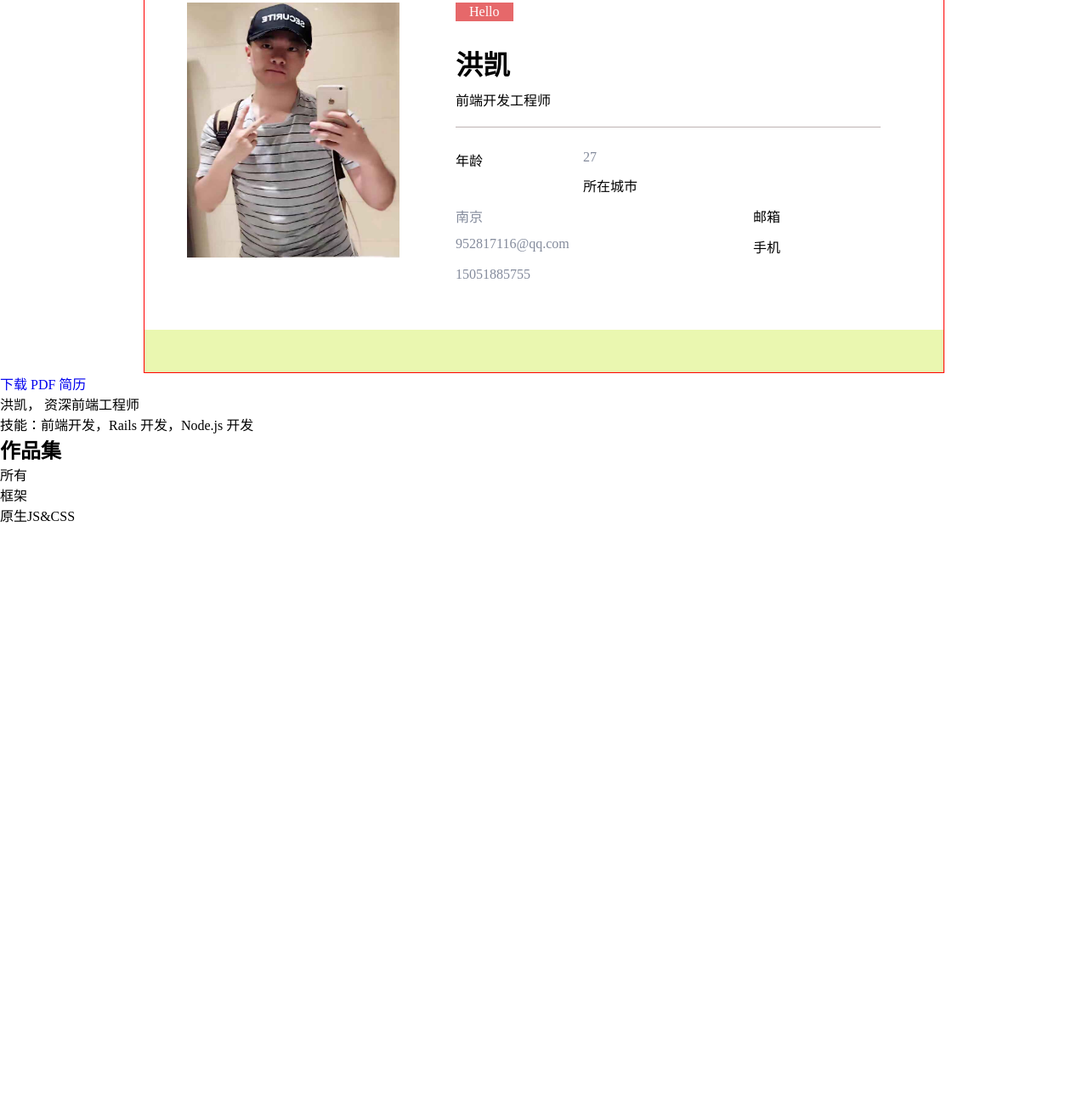
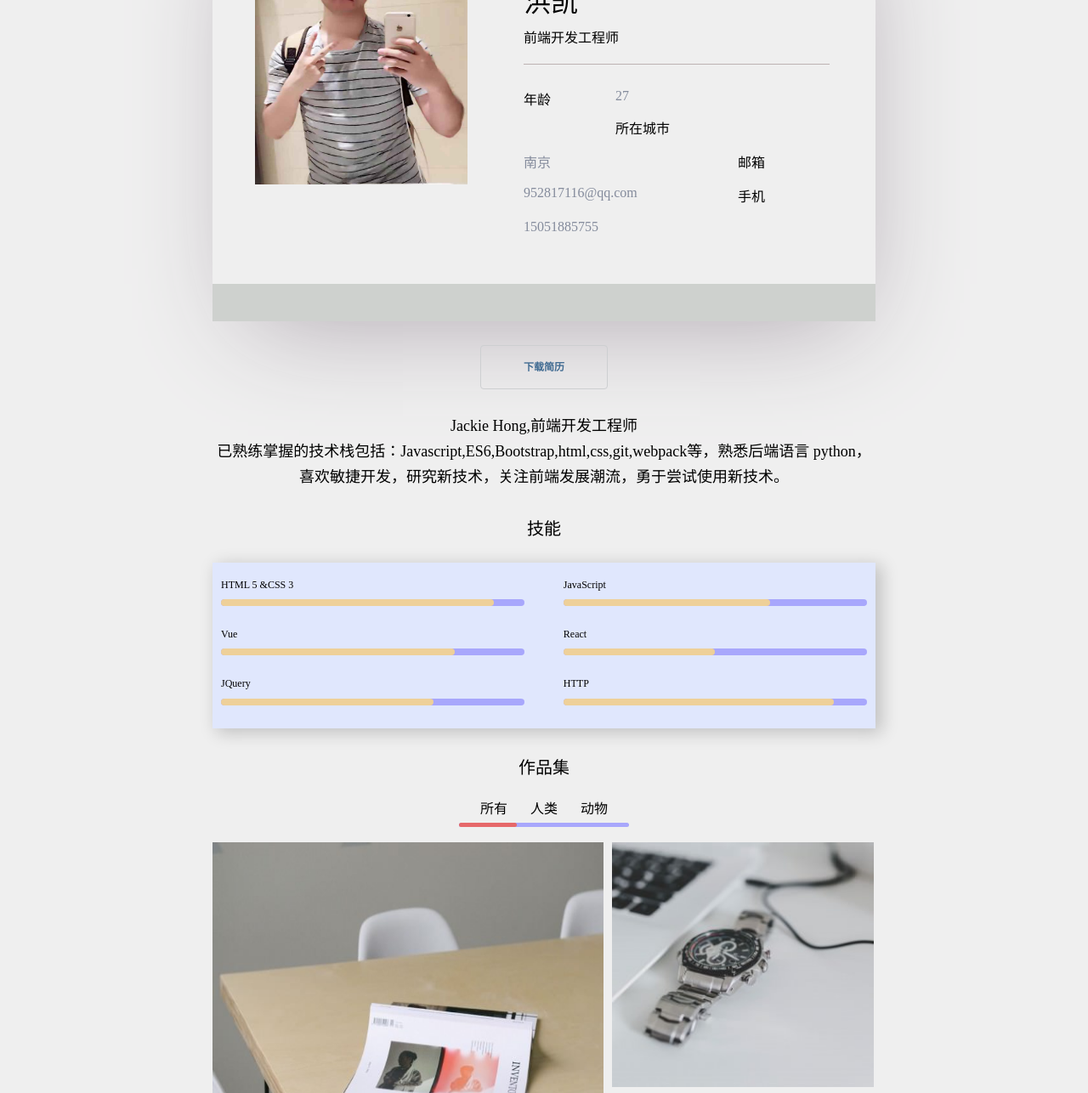
Before and after one commit to hongkai27/git-demo-1, a plain HTML site: page jianli.html in a window 1280 px wide. Shown: the part 448-1734 px from the top of the page at 85% size. Before the commit the page ends 1066 px from the top, so only its background shows below. Drawn offline with Linux system fonts and the light colour scheme.

Commit message:
完善简历

```diff
--- a/jianli.css
+++ b/jianli.css
@@ -5,6 +5,12 @@
   }
   a{
       text-decoration: none;
+  }
+  ul{
+    list-style: none;
+  }
+  h1,h2,h3, h4,h5,h6{
+      font-weight: normal;
   }
   *{
       margin: 0;
@@ -29,6 +35,7 @@
   }
   body{
       margin: 0;
+      background:#EFEFEF;
   }
   .topinner{
       padding-left: 16px;
@@ -47,7 +54,6 @@
       padding-bottom: 3px;
   }
   .topNavBar nav ul{
-      list-style: none;
       padding: 0;
       margin: 0;
   }
@@ -67,11 +73,11 @@
       display: block;
   }
   .topNavBar nav ul>li>a:hover{
-    border-bottom: 3px solid rgb(198, 241, 230);
+      border-bottom: 3px solid rgb(180, 145, 145);
   }
   .banner{
       height: 400px;
-      background-image: url(./img/wallhaven-191840.jpg);
+      background-image: url(img/wallhaven-280512.jpg);
       background-position: center center;
       background-size: cover;
   }
@@ -80,16 +86,16 @@
       background-color: rgba(0, 0, 0, 0.2)
   }
   .usercard{
-      border: 1px solid red;
-      max-width: 940px;
+      max-width: 780px;
       margin-left: auto;
       margin-right: auto;
+      box-shadow: 8px 32px 120px -34px rgba(173,164,173,1);
   }
   .usercard .welcome{
-      background-color: #e6686a;
+      background-color: #a1add1;
       color: white;
-      padding: 2px 16px;
-      line-height: 18px;
+      padding: 9px 16px;
+      line-height: 16px;
       display: inline-block;
       margin-bottom: 10px;
   }
@@ -99,7 +105,7 @@
   .usercard .text{
       float: left;
       padding-left: 66px;
-      width: 500px;
+      width: 360px;
   }
   .usercard .text h1{
       margin-top: 16px;
@@ -109,8 +115,8 @@
     padding: 50px;
 }
 .usercard svg{
-    width: 36px;
-    height: 36px;
+    width: 27px;
+    height: 27px;
     fill: rgb(119, 112, 112);
     vertical-align: top;
 }
@@ -125,27 +131,157 @@ hr{
 .usercard dt{
     float: left;
     width: 30%;
-    padding: 6px 0;
+    padding: 8px 0;
     font-size: 16px;
 }
 .usercard dd{
     float: left;
     width: 70%;
-    padding: 6px 0;
+    padding: 8px 0;
     color: #848b9c;
 }
 .usercard  footer.media{
-    background-color: #eaf7b0;
+    background-color: #ced1ce;
     text-align: center;
 }
 .usercard  footer.media a{
     display: inline-block;
     border-radius: 50%;
-    width: 40px;
+    width: 45px;
     line-height: 30px;
     padding: 5px 0;
     margin: 2px 27px;
 }
 .usercard  footer.media a:hover{
-    background: rgb(143, 202, 219);
+    background: rgb(170, 188, 216);
 }
+body .introduce{
+    margin-top:-85px;
+}
+.introduce .downloadjianli{
+    font-size: 12px;
+    font-weight: bold;
+    line-height: 16px;
+    display: inline-block;
+    padding: 17px 50px;
+    color: #406b92;
+    border:1px solid #cdcfd1;
+    border-radius: 4px;
+    margin:28px 0;
+}
+.introduce .downloadjianliwai{
+    text-align: center;
+}
+.introduce .downloadjianli:hover{
+    box-shadow: 6px 4px 19px 1px rgba(0,0,0,0.31);
+    transition: box-shadow 0.4s;
+}
+.introduce .selfIntroduction{
+    max-width: 780px;
+    margin-left: auto;
+    margin-right: auto;
+    text-align: center;
+    line-height: 30px;
+    font-size: 18px;
+}
+.skills,
+.portfolio{
+    max-width: 780px;
+    margin-left: auto;
+    margin-right: auto;
+    margin-top: 30px;
+}
+.skills h2,
+.portfolio h2{
+    text-align: center;
+    font-size: 20px;
+}
+.skills .skillslist{
+    background: rgb(224, 231, 253);
+    box-shadow: 6px 4px 19px 1px rgba(0,0,0,0.2);
+    padding:20px 10px 0;
+    margin-top: 27px;
+}
+.skills .skillslist>li{
+    float: left;
+    width: 47%;
+    box-sizing: border-box;
+}
+.skills .progressBar{
+    height: 8px;
+    background:  rgb(168, 167, 252);
+    border-radius: 6px;
+    margin: 10px 0 27px;
+}
+.skills .progressBar .progress{
+    background: #eed099;
+    width: 70%;
+    height: 100%;
+    border-radius: 6px;
+}
+.skills .skillslist>li:nth-child(even){
+    float: right;
+}
+.skills h4{
+    font-size: 12px;
+    line-height: 1.1;
+}
+.portfolio{
+    text-align: center;
+}
+.portfolio .portfoliolist{
+    display: inline-block;
+    vertical-align: top;
+}
+.portfolio .portfoliolist>li{
+    float: left;
+    margin-left: 27px;
+    cursor: default;
+}
+.portfolio .portfoliolist>li:nth-child(1){
+    margin-left: 0;
+}
+.portfolio nav{
+    display: inline-block;
+    vertical-align: top;
+    width: 200px;
+    margin-top: 22px;
+}
+.portfolio .bar{
+    background:  rgb(168, 167, 252);
+    height: 5px;
+    margin-top: 6px;
+    border-radius: 6px;
+    margin-bottom: 18px;
+}
+.portfolio .bar .bar-inner{
+    height: 100%;
+    border-radius: 6px;
+    margin-left: 0;
+    width: 68px;
+    background: #e6686a;
+    transition: all 0.3s;
+}
+.portfolio  .bar.state-1 .bar-inner{
+    margin-left: 0;
+    width: 68px;
+    background: #e6686a;
+}
+.portfolio .bar.state-2 .bar-inner{
+    background: #e6686a;
+    margin-left: 68px;
+    width: 55px;
+}
+.portfolio .bar.state-3 .bar-inner{
+    background: #e6686a;
+    margin-left: 125px;
+    width: 75px;
+}
+.portfolio .works{
+    position: relative;
+    height: 597px;
+}
+.portfolio .works .big,
+.portfolio .works .small{
+    position: absolute;
+}
--- a/jianli.html
+++ b/jianli.html
@@ -38,7 +38,7 @@
       <div class="banner">
         <div class="mask"></div>
       </div>
-    <main>
+    <main class="introduce">
       <div class="usercard">
         <div class="pictureandtext clearfix">
          <div class="picture">
@@ -89,33 +89,99 @@
               </a>
           </footer>
       </div>
+      <p class="downloadjianliwai">
+        <a class="downloadjianli" href="./jianli.html" target="_blank" download>下载简历</a>
+      </p>
+      <p class="selfIntroduction">
+        Jackie Hong,前端开发工程师<br>
+        已熟练掌握的技术栈包括：Javascript,ES6,Bootstrap,html,css,git,webpack等，熟悉后端语言
+        python，喜欢敏捷开发，研究新技术，关注前端发展潮流，勇于尝试使用新技术。
+      </p>
+    </main>
+    <section class="skills">
+        <h2>技能</h2>
+          <ul class="skillslist clearfix">
+            <li>
+              <h4>
+              HTML 5 &AMP;CSS 3
+              </h4>
+              <div class="progressBar">
+                <div class="progress" style="width: 90%;"></div>
               </div>
-
-      <a class="button" href="#">下载 PDF 简历</a>
-
-      <p>
-        洪凯， 资深前端工程师<br>
-        技能：前端开发，Rails 开发，Node.js 开发
-      </p>
-
-    </main>
-    <section>
+            </li>
+            <li>
+              <h4>
+                JavaScript
+              </h4>
+              <div class="progressBar">
+                <div class="progress" style="width: 68%;"></div>
+              </div></li>
+            <li>
+              <h4>
+                Vue
+              </h4>
+              <div class="progressBar">
+                <div class="progress" style="width: 77%;"></div>
+              </div></li>
+            <li>
+              <h4>
+                React
+              </h4>
+              <div class="progressBar">
+                <div class="progress" style="width: 50%;"></div>
+              </div></li>
+            <li>
+              <h4>
+                 JQuery
+              </h4>
+              <div class="progressBar">
+                <div class="progress" style="width: 70%;"></div>
+              </div></li>
+            <li>
+              <h4>
+                 HTTP
+              </h4>
+              <div class="progressBar">
+                <div class="progress" style="width: 89%;"></div>
+              </div></li>
+          </ul>
+    </section>
+    <section class="portfolio">
         <h2>作品集</h2>
         <nav>
-          <ol>
-            <li>所有</li>
-            <li>框架</li>
-            <li>原生JS&amp;CSS</li>
-          </ol>
+          <ul class="portfoliolist clearfix">
+            <li id="portfolioall">所有</li>
+            <li id="portfoliohuman">人类</li>
+            <li id="portfolioanimal">动物</li>
+          </ul>
+          <div id="portfoliobar" class="bar">
+            <div class="bar-inner"></div>
+          </div>
         </nav>
+        <script>
+          portfolioall.onclick= function(){
+            portfoliobar.className = 'bar state-1'
+          }
+          portfoliohuman.onclick= function(){
+            portfoliobar.className = 'bar state-2'
+          }
+          portfolioanimal.onclick= function(){
+            portfoliobar.className = 'bar state-3'
+          }
 
-        <div class="jobs">
-          <div class="big"></div>
-          <div class="small"></div>
-          <div class="small"></div>
+        </script>
+
+        <div class="works">
+          <div class="big" style="top:0;left:0;">
+            <img src="./img/1.jpg" alt="作品1" style="width:460px;height:588px;">
           </div>
-
+          <div class="small" style="top:0;left:470px;">
+            <img src="./img/2.jpg" alt="作品2" style="width:308px;height:288px;">
+          </div>
+          <div class="small" style="top:300px;left:470px;">
+            <img src="./img/3.jpg" alt="作品3" style="width:308px;height:288px;">
+          </div>
+        </div>
       </section>
-
   </body>
 </html>
```
Also changed, not shown: img/1.jpg (added), img/2.jpg (added), img/3.jpg (added). Lines whose indentation alone changed are shown as unchanged.
